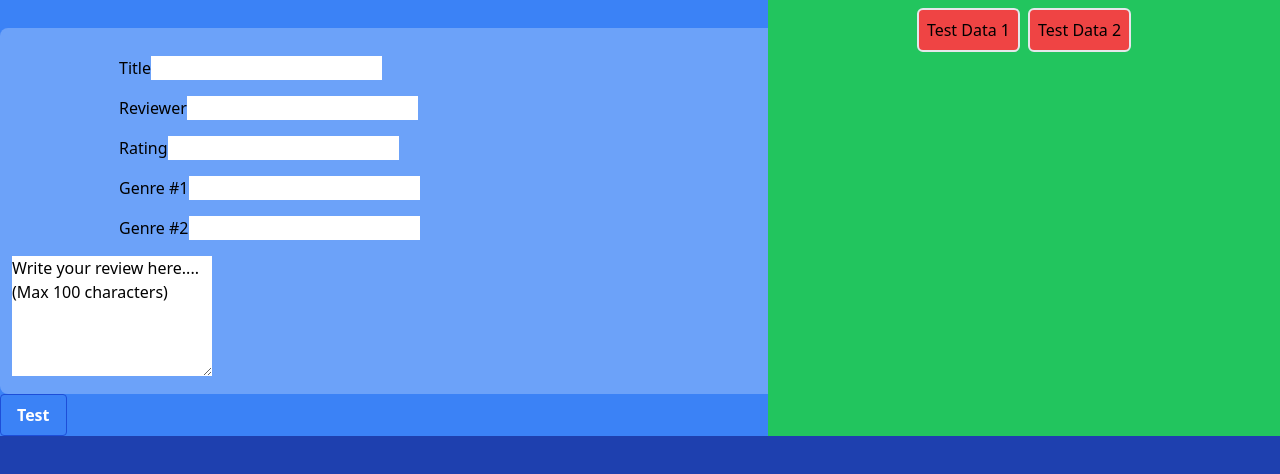
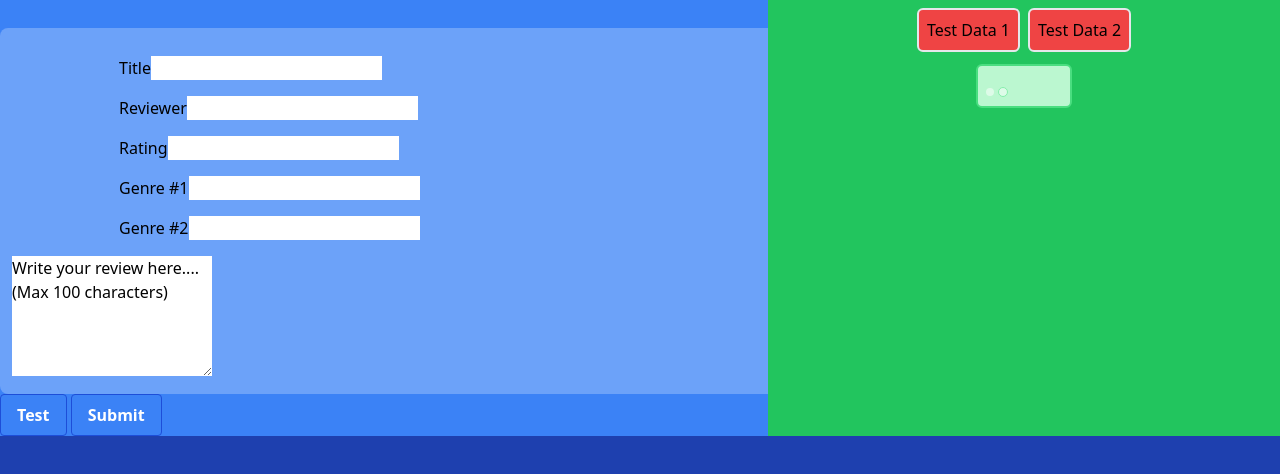
Before and after one commit to Reckysfriend/GIK339-39-projekt, a website: page index.html in a window 1280 px wide. Shown: the part 88-562 px from the top of the page. Drawn offline with nearby package versions, Linux system fonts and the light colour scheme; no server answers.

Commit message:
Work in Progress
Work In Progress

```diff
--- a/index.html
+++ b/index.html
@@ -49,6 +49,11 @@ Write your review here....(Max 100 characters)</textarea
         >
           Test
         </button>
+        <button
+          class="bg-blue-500 hover:bg-blue-700 text-white font-bold py-2 px-4 border border-blue-700 rounded min-w-1/2"
+        >
+          Submit
+        </button>
       </div>
       <div class="bg-green-500 col-span-2">
         <h2 class="text-3xl text-center text-white">Review List</h2>
@@ -64,6 +69,24 @@ Write your review here....(Max 100 characters)</textarea
             Test Data 2
           </li>
         </ul>
+        <div id="listContainer">
+          <ul class="w-3/4 my-3 mx-auto flex flex-wrap gap-2 justify-center">
+            <li
+              class="bg-green-200 basis-1/4 text-green-900 p-2 rounded-md border-2 border-green-400 flex flex-col justify-between"
+            >
+              <div>
+                <button
+                  class="rounded-md bg-white/50 p-1 text-sm"
+                  <button
+                  class="border border-green-300 hover:bg-white/100 rounded-md bg-white/50 p-1 text-sm mt-2"
+                ></button>
+                <button
+                  class="border border-green-300 hover:bg-white/100 rounded-md bg-white/50 p-1 text-sm mt-2"
+                ></button>
+              </div>
+            </li>
+          </ul>
+        </div>
       </div>
     </div>
     <script src="script.js"></script>
```
